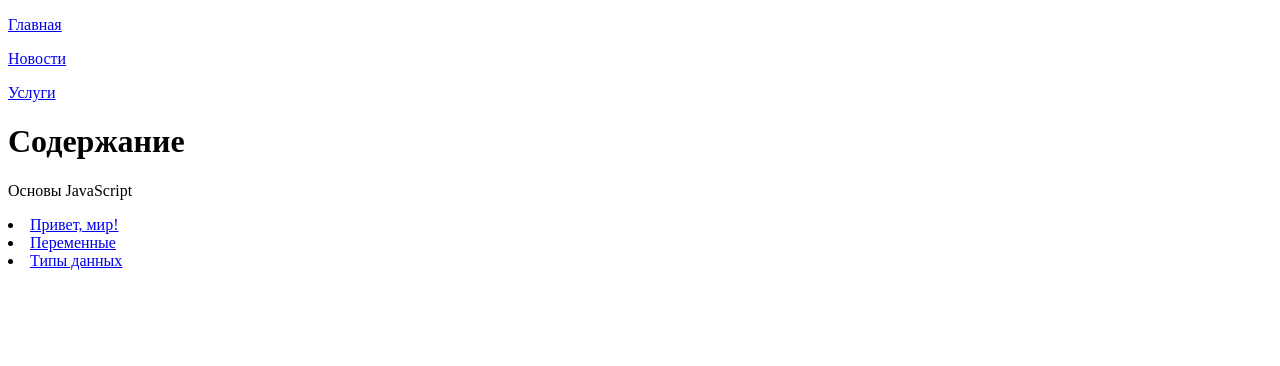
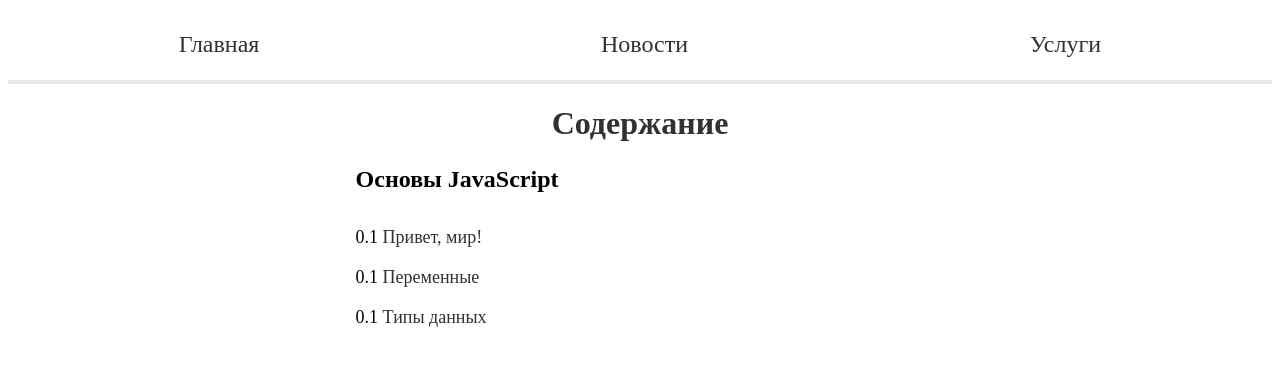
Before and after one commit to Invable/JS-learn, a plain HTML site: page index.html in a window 1280 px wide. Drawn offline with Linux system fonts and the light colour scheme.

Commit message:
Update index.html

```diff
--- a/index.html
+++ b/index.html
@@ -2,7 +2,7 @@
 <head>
     <title>Учим JS быстро и просто!</title>
     <meta name="description" content="Сайт об JavaScript и создании сайтов">
-    <link rel="stylesheet" href="/js learn/css/index.css">
+    <link rel="stylesheet" href="/index.css">
 </head>
 <body>
     <div class="menu">
```
